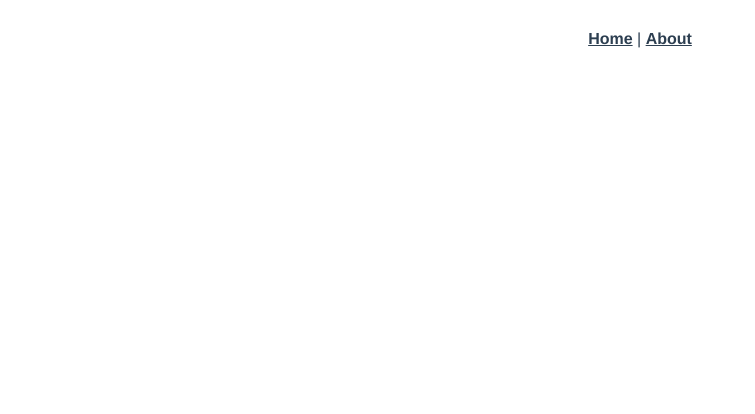
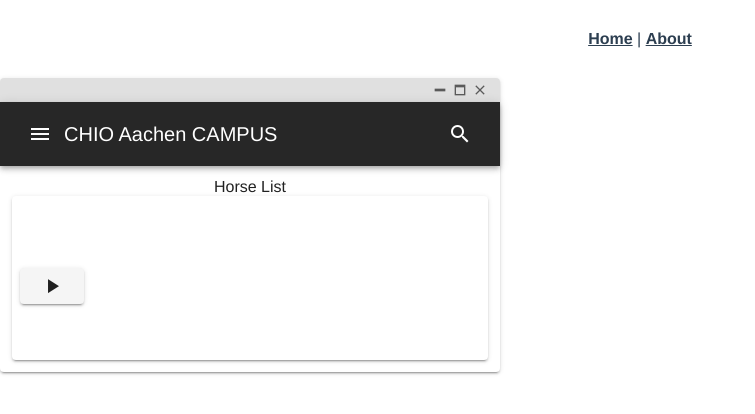
Before and after one commit to JHDsoftware/chio-bear-manager, a Vue app: page /horses in a window 1280 px wide. Shown: the top 414 px of the page, without its empty margins (0-755 px from the left). Built offline with nearby package versions, Linux system fonts and the light colour scheme.

Commit message:
增加马的展示页面

```diff
--- a/src/page/HorseDetail.vue
+++ b/src/page/HorseDetail.vue
@@ -1,10 +1,52 @@
 <template>
+  <v-card max-width="500"
+  class="">
 
+   <div class="">
+     <div>
+        <v-card-text
+            class=""
+        v-text="horse.name"/>
+       <v-card-subtitle
+       class=""
+       v-text="horse.race"/>
+       <v-card-actions>
+         <v-btn>
+           <v-icon>mdi-play</v-icon>
+         </v-btn>
+       </v-card-actions>
+
+       <v-avatar>
+         <v-img :src="horse.avatar"></v-img>
+       </v-avatar>
+
+     </div>
+   </div>
+  </v-card>
 </template>
 
 <script>
 export default {
-name: "HorseDetail.vue"
+name: "HorseDetail.vue",
+  data(){
+    return {
+      horse:{
+        id: -1,
+        name: null,
+        avatar: "",
+        race: null,
+        property: {
+        },
+        character:{
+        },
+        skill:{
+        },
+      }
+    }
+  },
+  props:{
+    queryData: null
+  }
 }
 </script>
 
--- a/src/page/Horses.vue
+++ b/src/page/Horses.vue
@@ -1,16 +1,48 @@
 <template>
+  <v-card max-width="500"
+          class="">
+    <v-system-bar color="pink darken-2">
+      <v-spacer></v-spacer>
+      <v-icon>mdi-window-minimize</v-icon>
+      <v-icon>mdi-window-maximize</v-icon>
+      <v-icon>mdi-close</v-icon>
+    </v-system-bar>
 
+    <v-app-bar
+        dark
+        color="blue">
+      <v-app-bar-nav-icon></v-app-bar-nav-icon>
+      <v-toolbar-title>
+        CHIO Aachen CAMPUS
+      </v-toolbar-title>
+      <v-spacer></v-spacer>
+      <v-btn icon><v-icon>mdi-magnify</v-icon></v-btn>
+    </v-app-bar>
+
+    <v-container>
+      <span>Horse List</span>
+
+      <HorseDetail :property="horseTest"></HorseDetail>
+
+    </v-container>
+
+  </v-card>
 </template>
 
 <script>
+import HorseDetail from "./HorseDetail";
+
 export default {
   name: "Hoses.vue",
+  components: {HorseDetail},
   data() {
     return {
-      horse: {
-        id: null,
-        name: null,
-        race: null,
+      horses:{},
+
+      horseTest: {
+        id: 1,
+        name: "Eminy",
+        race: "Witch",
         property: {
         },
         character:{
--- a/src/plugins/vuetify.js
+++ b/src/plugins/vuetify.js
@@ -4,4 +4,5 @@ import Vuetify from 'vuetify/lib/framework';
 Vue.use(Vuetify);
 
 export default new Vuetify({
+
 });
--- a/src/router/index.js
+++ b/src/router/index.js
@@ -17,6 +17,11 @@ const routes = [
     // this generates a separate chunk (about.[hash].js) for this route
     // which is lazy-loaded when the route is visited.
     component: () => import(/* webpackChunkName: "about" */ '../views/About.vue')
+  },
+  {
+    path: '/horses',
+    name: 'Horses',
+    component: () => import('../page/Horses.vue')
   }
 ]
 
```
Also changed, not shown: src/assets/horse-witch.png (added).
